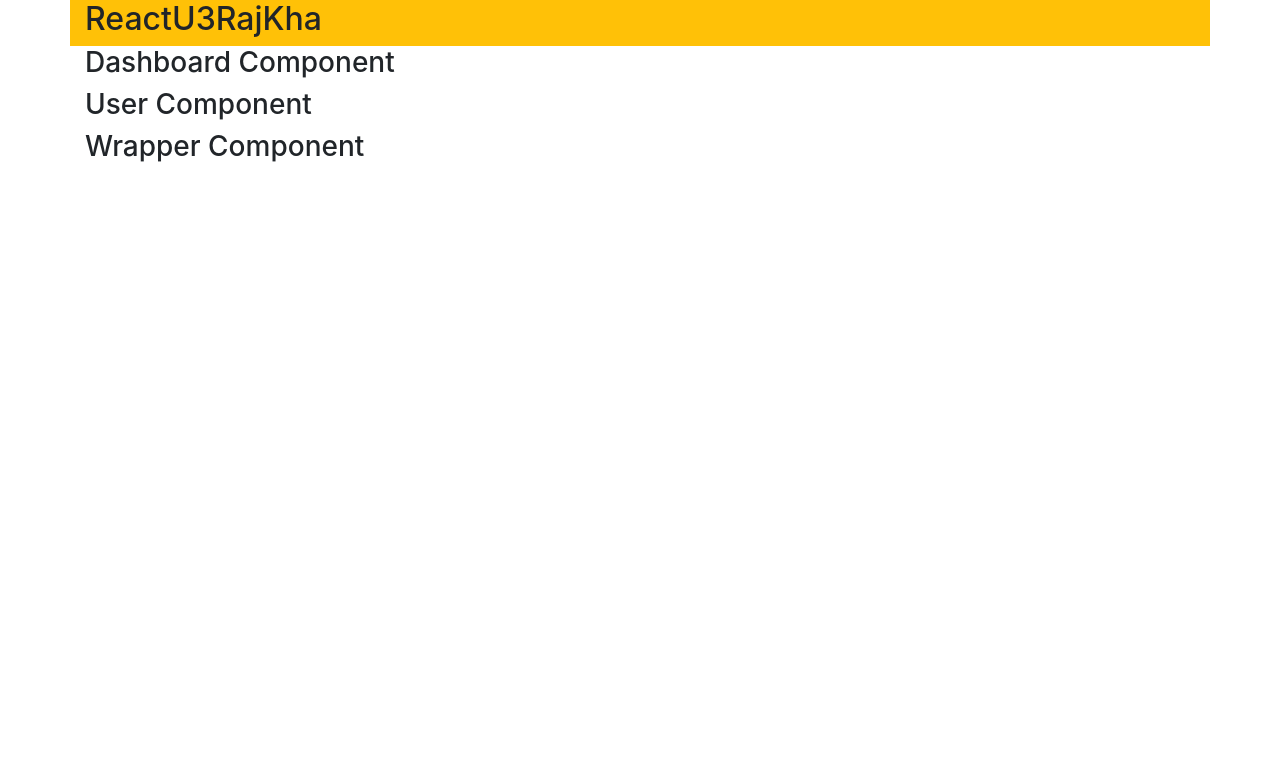
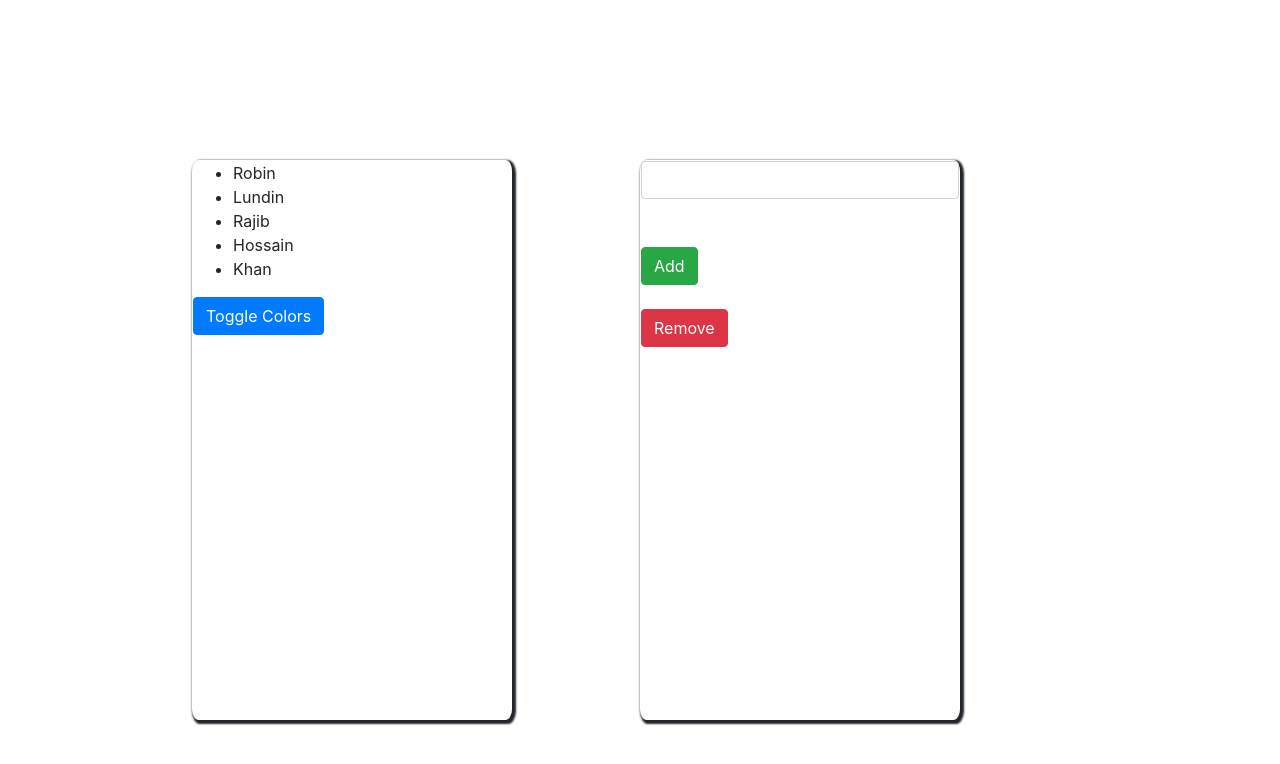
Before and after one commit to rajibkhan976/ReactU1RajKha, a React (Create React App) app: page / in a window 1280 px wide. Shown: the top 764 px of the page. Built offline with nearby package versions, Linux system fonts and the light colour scheme.

Commit message:
some functionalities added

```diff
--- a/src/App.js
+++ b/src/App.js
@@ -9,20 +9,7 @@ class App extends Component {
   render() {
     return (
     <div className="container">
-      <div className="row">
-        <div className="col-12 bg-warning">
-          <h2>ReactU3RajKha</h2>
-        </div>
-      </div>
-      <div className="row">
         <DashboardComponent/>
-      </div>
-      <div className="row">
-        <UserComponent/>
-      </div>
-      <div className="row">
-        <WrapperComponent/>
-      </div>
     </div>
     );
   }
--- a/src/components/DashboardComponent.js
+++ b/src/components/DashboardComponent.js
@@ -1,15 +1,38 @@
 import React, { Component } from 'react';
+import UserComponent from './UserComponent';
 
 class DashboardComponent extends Component {
 
   constructor (props) {
     super(props);
+    let username = '';
+    this.state = {users: [
+      'Robin','Lundin','Rajib','Hossain','Khan'
+      ]
+    };
+  }
+
+  handleInput = (e) => {
+    this.username = e.target.value;
+    console.log(this.username);
+  }
+  addUser = (e) => {
+    this.setState(prevState => ({users: [...prevState.users, this.username]}));
+  }
+  removeUser = (e) => {
+    this.setState(prevState => prevState.users.pop());
   }
 
   render () {
     return (
-      <div className="col-12">
-        <h3>Dashboard Component</h3>
+      <div>
+        <UserComponent users={this.state.users}/>
+
+        <div className="card-two">
+        <input className="form-control" type="text" onChange={this.handleInput}/> <br/> <br/>
+        <button type="button" className="btn btn-success" onClick={this.addUser}>Add</button>  <br/> <br/>
+        <button type="button" className="btn btn-danger" onClick={this.removeUser}>Remove</button>
+        </div>
       </div>
     );
   }
--- a/src/components/UserComponent.js
+++ b/src/components/UserComponent.js
@@ -7,9 +7,16 @@ class UserComponent extends Component {
   }
 
   render () {
+    const users = this.props.users;
+    console.log(typeof users);
     return (
-      <div className="col-12">
-        <h3>User Component</h3>
+      <div className="card-one">
+        <ul>
+          {users.map((user, key) =>
+            <li key={key}>{user}</li>
+          )}
+        </ul>
+        <button type="button" className="btn btn-primary" onClick={this.toggleColor}>Toggle Colors</button>
       </div>
     );
   }
--- a/src/components/WrapperComponent.js
+++ b/src/components/WrapperComponent.js
@@ -4,11 +4,15 @@ class WrapperComponent extends Component {
 
   constructor (props) {
     super(props);
+    this.state = {showContent: true};
+  }
+  toggleShowContent = (e) => {
+    this.setState({showContent: !this.state.showContent});
   }
    render () {
      return (
-       <div className="col-12">
-        <h3>Wrapper Component</h3>
+       <div className="wrapper">
+          <button type="button" className="btn btn-primary content-button" onClick={this.toggleShowContent}>Show Content</button>
        </div>
      );
    }
--- a/src/index.css
+++ b/src/index.css
@@ -12,3 +12,32 @@ code {
   font-family: source-code-pro, Menlo, Monaco, Consolas, "Courier New",
     monospace;
 }
+
+.card-one {
+  min-width: 25%;
+  min-height: 70%;
+  background-color: white;
+  border: 1px solid white;
+  border-radius: 2%;
+  box-shadow: 2px 2px 2px 2px;
+  position: absolute;
+  top: 20%;
+  left: 15%;
+}
+.card-two {
+  min-width: 25%;
+  min-height: 70%;
+  background-color: white;
+  border: 1px solid white;
+  border-radius: 2%;
+  box-shadow: 2px 2px 2px 2px;
+  position: absolute;
+  top: 20%;
+  left: 50%;
+}
+
+.content-button {
+  position: absolute;
+  top: 80%;
+  left: 30%;
+}
```
